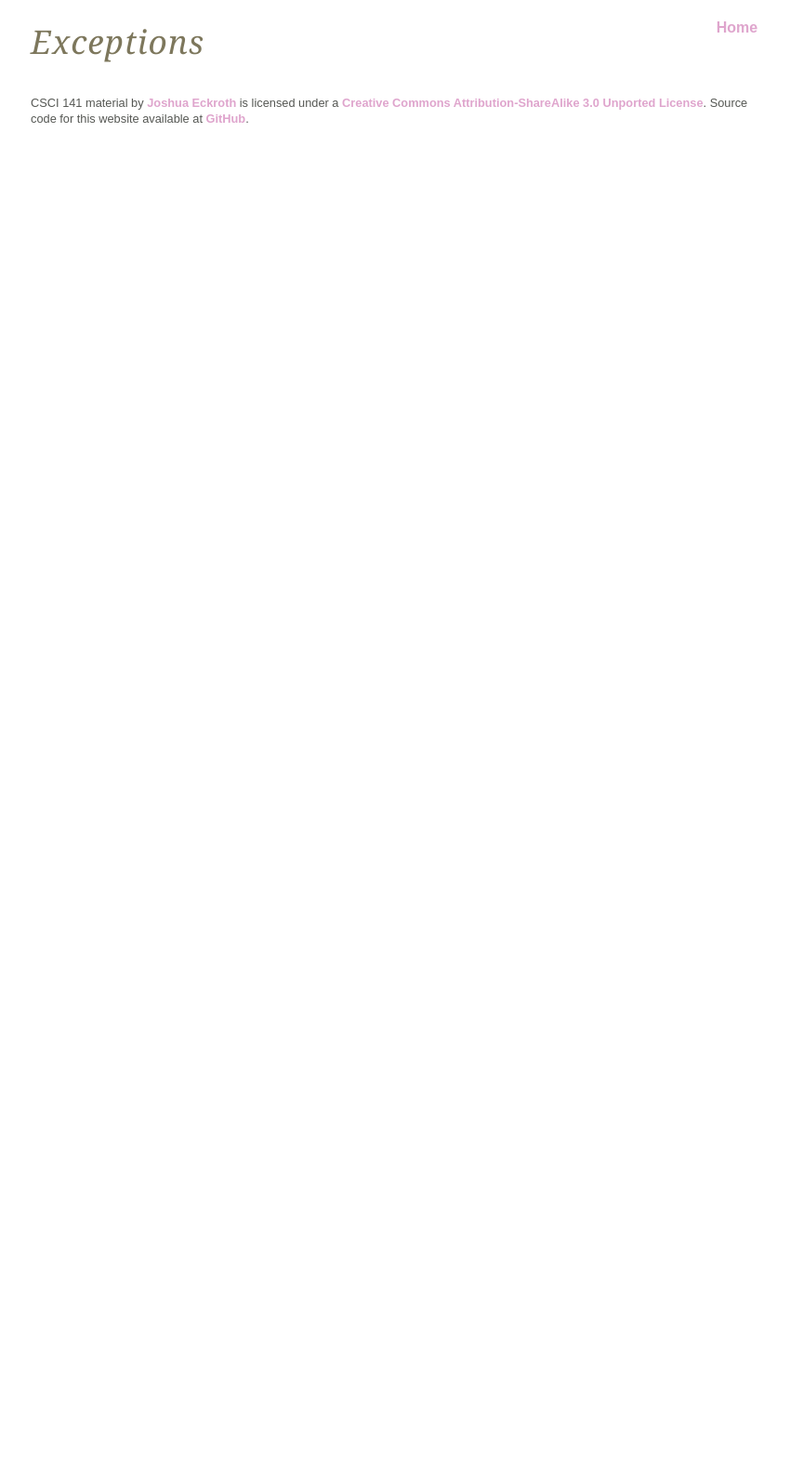
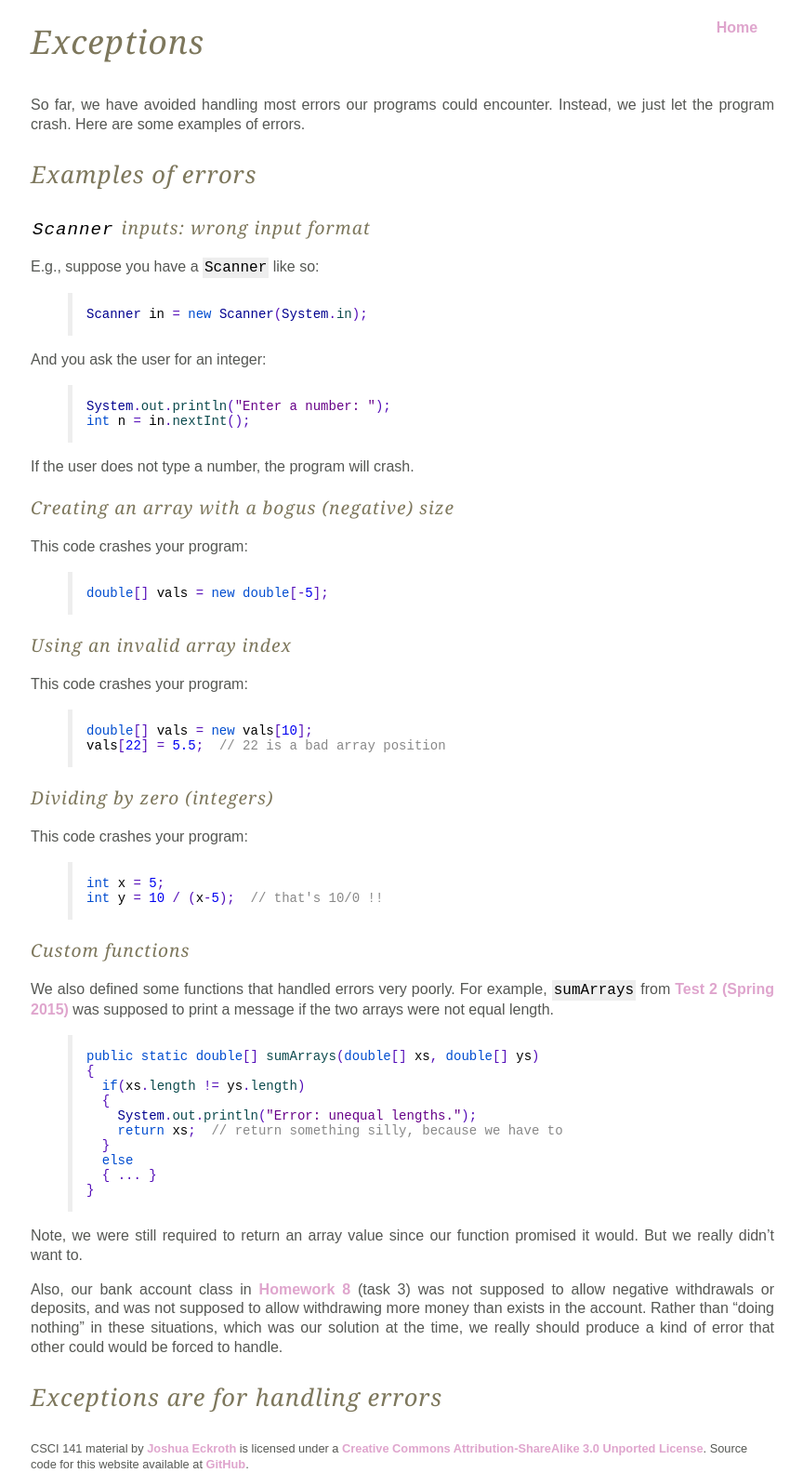
Before and after one commit to joshuaeckroth/csci141-website, a Jekyll site: the page built from lecture/exceptions.markdown, in a window 1280 px wide. Shown: the whole page at 93% size, without its empty margins (207-1071 px from the left). Built offline with Jekyll 4.4.1, drawn with Linux system fonts in a browser that asks for light colours; Markdown is read by kramdown in place of the engine named in the settings; before the commit the page ends 900 px from its top, so only the background shows below that.

Commit message:
Started content for exceptions and hw 10.

```diff
--- a/lecture/exceptions.markdown
+++ b/lecture/exceptions.markdown
@@ -2,3 +2,73 @@
 title: Exceptions
 layout: default
 ---
+
+So far, we have avoided handling most errors our programs could encounter. Instead, we just let the program crash. Here are some examples of errors.
+
+## Examples of errors
+
+### `Scanner` inputs: wrong input format
+
+E.g., suppose you have a `Scanner` like so:
+
+{% highlight java %}
+Scanner in = new Scanner(System.in);
+{% endhighlight %}
+
+And you ask the user for an integer:
+
+{% highlight java %}
+System.out.println("Enter a number: ");
+int n = in.nextInt();
+{% endhighlight %}
+
+If the user does not type a number, the program will crash.
+
+### Creating an array with a bogus (negative) size
+
+This code crashes your program:
+
+{% highlight java %}
+double[] vals = new double[-5];
+{% endhighlight %}
+
+### Using an invalid array index
+
+This code crashes your program:
+
+{% highlight java %}
+double[] vals = new vals[10];
+vals[22] = 5.5;  // 22 is a bad array position
+{% endhighlight %}
+
+### Dividing by zero (integers)
+
+This code crashes your program:
+
+{% highlight java %}
+int x = 5;
+int y = 10 / (x-5);  // that's 10/0 !!
+{% endhighlight %}
+
+### Custom functions
+
+We also defined some functions that handled errors very poorly. For example, `sumArrays` from [Test 2 (Spring 2015)](/CSCI 141 Test 2 - Spring 2015.pdf) was supposed to print a message if the two arrays were not equal length.
+
+{% highlight java %}
+public static double[] sumArrays(double[] xs, double[] ys)
+{
+  if(xs.length != ys.length)
+  {
+    System.out.println("Error: unequal lengths.");
+    return xs;  // return something silly, because we have to
+  }
+  else
+  { ... }
+}
+{% endhighlight %}
+
+Note, we were still required to return an array value since our function promised it would. But we really didn't want to.
+
+Also, our bank account class in [Homework 8](/homework/homework-8.html) (task 3) was not supposed to allow negative withdrawals or deposits, and was not supposed to allow withdrawing more money than exists in the account. Rather than "doing nothing" in these situations, which was our solution at the time, we really should produce a kind of error that other could would be forced to handle.
+
+## Exceptions are for handling errors
```
Also changed, not shown: homework/homework-10.markdown (+56 -2 lines), song1.txt (added, +55 -0 lines).
